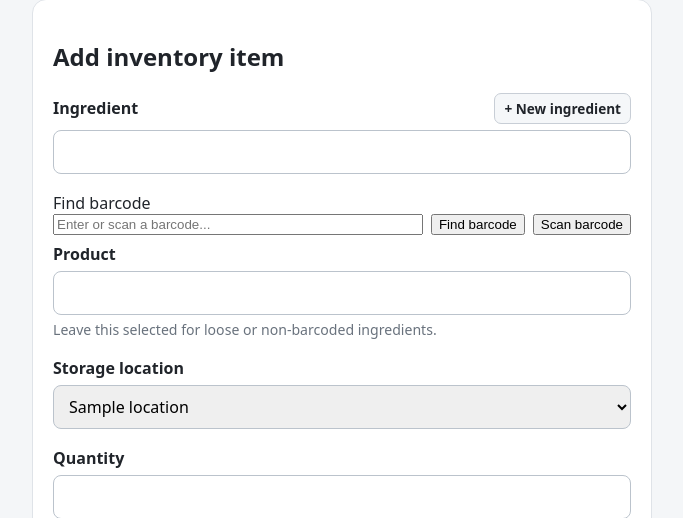
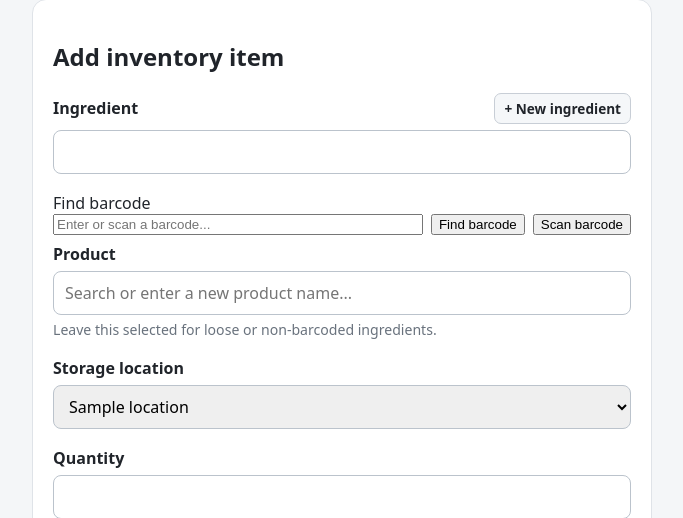
Before and after one commit to rigzoltan83/HomePantry, a Flask app: page /inventory/batches/new in a window 1280 px wide. Shown: the part 85-603 px from the top of the page, without its empty margins (298-981 px from the left). Run offline with Flask 3, Linux system fonts and the light colour scheme; a user stored in the database is signed in; tables that the repository leaves empty hold one stand-in row (values such as "Sample post"); some libraries are stand-ins or nearby versions.

Commit message:
Improve inventory entry workflow and product handling

```diff
--- a/app/i18n.py
+++ b/app/i18n.py
@@ -3,6 +3,9 @@ from flask_login import current_user
 
 TRANSLATIONS = {
     "hu": {
+"inventory_product_search_placeholder": (
+    "Keress vagy írj be új terméknevet..."
+),
 "recipe_delete_action": "Recept törlése",
 "recipe_delete_confirm": (
     "Biztosan törlöd ezt a receptet?"
@@ -789,6 +792,9 @@ TRANSLATIONS = {
     },
 
     "en": {
+"inventory_product_search_placeholder": (
+    "Search or enter a new product name..."
+),
 "recipe_delete_action": "Delete recipe",
 "recipe_delete_confirm": (
     "Are you sure you want to delete this recipe?"
--- a/app/inventory/forms.py
+++ b/app/inventory/forms.py
@@ -74,6 +74,13 @@ class InventoryBatchForm(FlaskForm):
         coerce=int,
         validators=[
             Optional(),
+        ],
+    )
+
+    product_search_name = StringField(
+        validators=[
+            Optional(),
+            Length(max=255),
         ],
     )
 
--- a/app/inventory/routes.py
+++ b/app/inventory/routes.py
@@ -14,6 +14,7 @@ from flask import (
     render_template,
     request,
     send_from_directory,
+    session,
     url_for,
 )
 from flask_login import (
@@ -1998,6 +1999,34 @@ def batch_new():
         )
     )
 
+    if not form.is_submitted():
+        last_location_id = session.get(
+            "inventory_last_storage_location_id"
+        )
+
+        if last_location_id is not None:
+            valid_location_ids = {
+                location_id
+                for (
+                    location_id,
+                    _label,
+                )
+                in form.storage_location_id.choices
+            }
+
+            if (
+                last_location_id
+                in valid_location_ids
+            ):
+                form.storage_location_id.data = (
+                    last_location_id
+                )
+            else:
+                session.pop(
+                    "inventory_last_storage_location_id",
+                    None,
+                )
+
     selected_ingredient_id = (
         form.ingredient_id.data
         if form.ingredient_id.data
@@ -2073,6 +2102,44 @@ def batch_new():
             ):
                 abort(400)
 
+        product_name = (
+            form.product_search_name.data.strip()
+            if form.product_search_name.data
+            else ""
+        )
+
+        if (
+            not product_name
+            and form.new_product_name.data
+        ):
+            product_name = (
+                form.new_product_name.data.strip()
+            )
+
+        if (
+            product is None
+            and product_name
+        ):
+            product = db.session.scalar(
+                select(Product)
+                .where(
+                    Product.household_id
+                    == household_id,
+                    Product.ingredient_id
+                    == ingredient.id,
+                    Product.name.ilike(
+                        product_name
+                    ),
+                    Product.is_active.is_(
+                        True
+                    ),
+                )
+                .order_by(
+                    Product.id
+                )
+                .limit(1)
+            )
+
         location = db.session.get(
             StorageLocation,
             form.storage_location_id.data,
@@ -2113,26 +2180,9 @@ def batch_new():
                 external_metadata = {}
 
         if (
-            barcode_value
-            and product is None
+            product is None
+            and product_name
         ):
-            product_name = (
-                form.new_product_name.data.strip()
-                if form.new_product_name.data
-                else ""
-            )
-
-            if not product_name:
-                form.new_product_name.errors.append(
-                    translate(
-                        "barcode_new_product_name_required"
-                    )
-                )
-
-                return render_template(
-                    "inventory/batch_form.html",
-                    form=form,
-                )
 
             product = Product(
                 household_id=household_id,
@@ -2204,22 +2254,25 @@ def batch_new():
 
             db.session.flush()
 
-            product_barcode = ProductBarcode(
-                product=product,
-                barcode=barcode_value,
-                barcode_type=None,
-                source=(
-                    external_metadata.get(
-                        "source"
+            if barcode_value:
+                product_barcode = (
+                    ProductBarcode(
+                        product=product,
+                        barcode=barcode_value,
+                        barcode_type=None,
+                        source=(
+                            external_metadata.get(
+                                "source"
+                            )
+                            or "manual"
+                        ),
+                        is_verified=True,
                     )
-                    or "manual"
-                ),
-                is_verified=True,
-            )
-
-            db.session.add(
-                product_barcode
-            )
+                )
+
+                db.session.add(
+                    product_barcode
+                )
 
             created_new_product = True
 
@@ -2275,6 +2328,10 @@ def batch_new():
         )
 
         db.session.commit()
+
+        session[
+            "inventory_last_storage_location_id"
+        ] = location.id
 
         flash(
             translate(
@@ -3699,6 +3756,9 @@ def inventory_list():
         build_location_path=(
             build_location_path
         ),
+        get_ingredient_display_name=(
+            get_ingredient_display_name
+        ),
     )
 
 
--- a/app/static/js/autocomplete-select.js
+++ b/app/static/js/autocomplete-select.js
@@ -13,6 +13,9 @@ document.addEventListener(
         };
 
         const setupAutocomplete = wrapper => {
+            const allowCustom =
+                wrapper.dataset.allowCustom
+                === "1";
             const select =
                 wrapper.querySelector(
                     ".js-autocomplete-select"
@@ -165,8 +168,16 @@ document.addEventListener(
 
             select.hidden = true;
 
-            input.value =
+            const selectedLabel =
                 getSelectedLabel();
+
+            if (
+                selectedLabel
+                || !allowCustom
+            ) {
+                input.value =
+                    selectedLabel;
+            }
 
             input.addEventListener(
                 "focus",
@@ -223,7 +234,10 @@ document.addEventListener(
                         () => {
                             closeResults();
 
-                            if (!select.value) {
+                            if (
+                                !select.value
+                                && !allowCustom
+                            ) {
                                 input.value = "";
                             }
                         },
--- a/app/templates/inventory/batch_form.html
+++ b/app/templates/inventory/batch_form.html
@@ -176,16 +176,23 @@
 <div class="field js-existing-product-field">
     {{ form.product_id.label }}
 
-            <div class="autocomplete-select">
+<div
+    class="autocomplete-select"
+    data-allow-custom="1"
+>
                 {{ form.product_id(
                     class="js-autocomplete-select"
                 ) }}
 
-                <input
-                    type="text"
-                    class="autocomplete-input js-autocomplete-input"
-                    autocomplete="off"
-                >
+{{
+    form.product_search_name(
+        class="autocomplete-input js-autocomplete-input",
+        autocomplete="off",
+        placeholder=t(
+            "inventory_product_search_placeholder"
+        )
+    )
+}}
 
                 <div
                     class="autocomplete-results"
```
Also changed, not shown: app/templates/inventory/inventory_list.html (+12 -0 lines).
